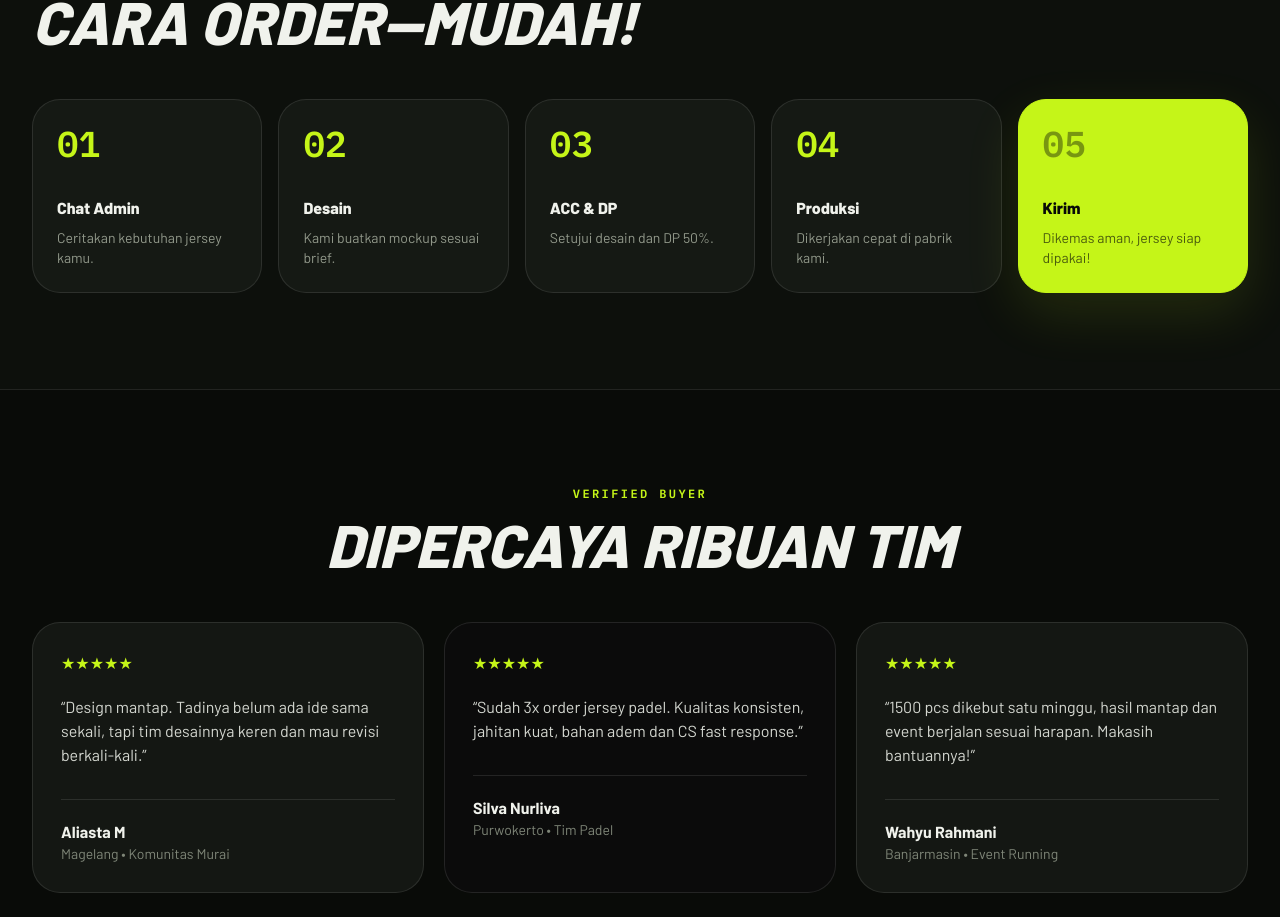
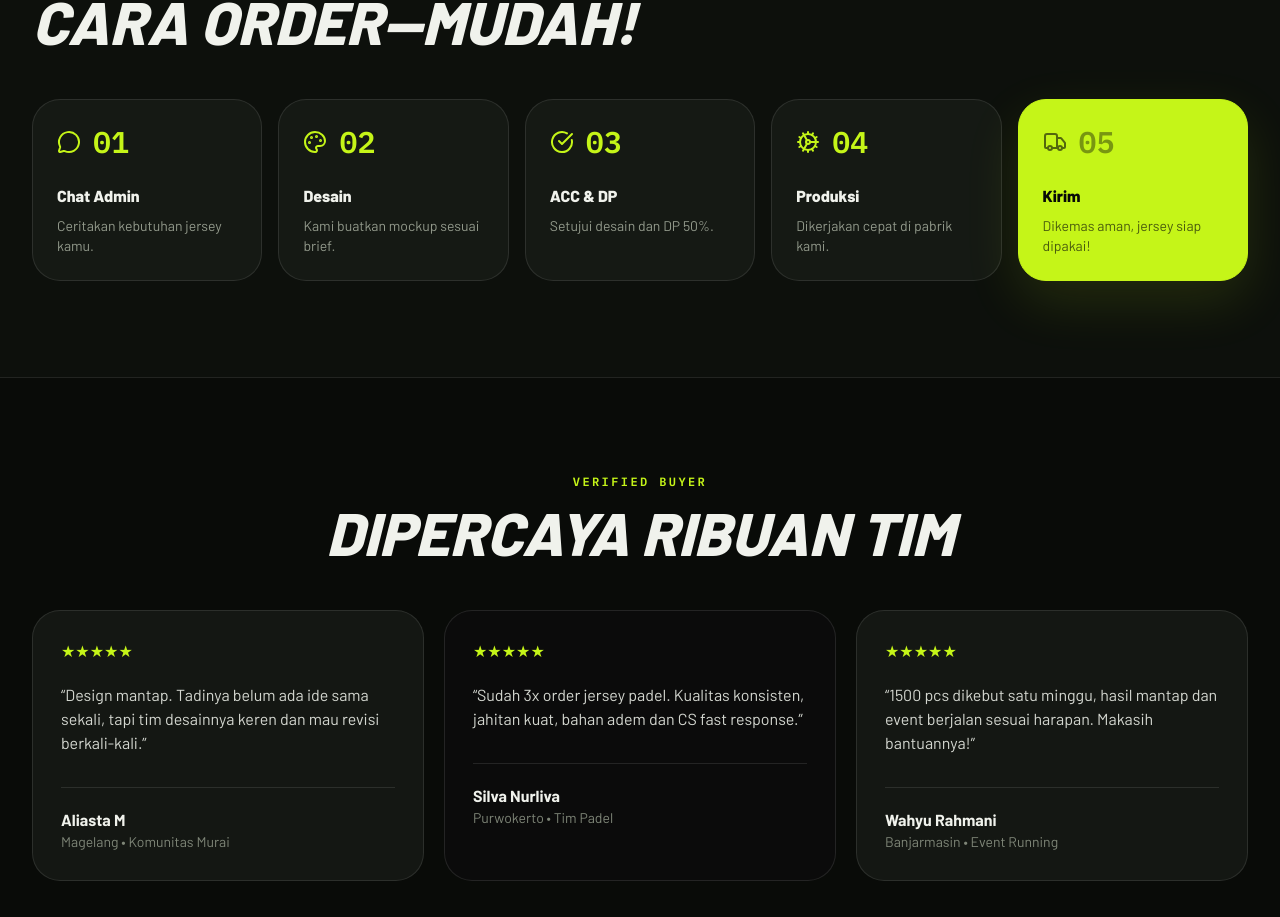
Before and after one commit to ersetdigital-sudo/tntsport, a Next.js app: page /katalog in a window 1280 px wide. Shown: the part 4640-5557 px from the top of the page. Built offline with nearby package versions, Linux system fonts and the light colour scheme; no server answers; the database is empty; a web font is replaced by a local one.

Commit message:
feat: add icons to Cara Order steps

```diff
--- a/app/katalog/page.tsx
+++ b/app/katalog/page.tsx
@@ -70,11 +70,11 @@ const INFO_CARDS = [
 ];
 
 const STEPS = [
-  { num: "01", title: "Chat Admin", desc: "Ceritakan kebutuhan jersey kamu." },
-  { num: "02", title: "Desain", desc: "Kami buatkan mockup sesuai brief." },
-  { num: "03", title: "ACC & DP", desc: "Setujui desain dan DP 50%." },
-  { num: "04", title: "Produksi", desc: "Dikerjakan cepat di pabrik kami." },
-  { num: "05", title: "Kirim", desc: "Dikemas aman, jersey siap dipakai!" },
+  { num: "01", title: "Chat Admin", desc: "Ceritakan kebutuhan jersey kamu.", icon: "MessageCircle" },
+  { num: "02", title: "Desain", desc: "Kami buatkan mockup sesuai brief.", icon: "Palette" },
+  { num: "03", title: "ACC & DP", desc: "Setujui desain dan DP 50%.", icon: "CheckCircle" },
+  { num: "04", title: "Produksi", desc: "Dikerjakan cepat di pabrik kami.", icon: "Cog" },
+  { num: "05", title: "Kirim", desc: "Dikemas aman, jersey siap dipakai!", icon: "Truck" },
 ];
 
 const TESTIMONIALS = [
@@ -296,10 +296,11 @@ function Hero() {
 /* ------------------------------------------------------------------ */
 
 // Lucide icon map for dynamic features
-import { Thermometer, Palette, Scissors, Clock, Cog, Droplets, Headphones, Sparkles } from "lucide-react";
+import { Thermometer, Palette, Scissors, Clock, Cog, Droplets, Headphones, Sparkles, MessageCircle, CheckCircle, Truck } from "lucide-react";
 
 const LUCIDE_ICON_MAP: Record<string, React.ComponentType<{ size?: number; className?: string }>> = {
   Thermometer, Palette, Scissors, Clock, Cog, Droplets, Headphones, Sparkles,
+  MessageCircle, CheckCircle, Truck,
 };
 
 function FeatureIcon({ iconName, fallbackSrc }: { iconName: string | null; fallbackSrc?: string }) {
@@ -561,11 +562,17 @@ function CaraOrder() {
                   : "border-white/10 bg-[#151914]"
               }`}
             >
-              <span className={`text-3xl font-black sm:text-4xl ${isLast ? "opacity-40" : "text-[#c5f518]"}`}
-                    style={{ fontFamily: "var(--font-mono)" }}>
-                {step.num}
-              </span>
-              <h3 className={`mt-4 font-black sm:mt-8 ${isLast ? "text-[#080a07]" : "text-[#f0f2ec]"}`}>{step.title}</h3>
+              <div className="flex items-center gap-3">
+                {(() => {
+                  const IconComponent = LUCIDE_ICON_MAP[step.icon];
+                  return IconComponent ? <IconComponent size={24} className={isLast ? "text-[#080a07] opacity-60" : "text-[#c5f518]"} /> : null;
+                })()}
+                <span className={`text-2xl font-black sm:text-3xl ${isLast ? "opacity-40" : "text-[#c5f518]"}`}
+                      style={{ fontFamily: "var(--font-mono)" }}>
+                  {step.num}
+                </span>
+              </div>
+              <h3 className={`mt-4 font-black sm:mt-6 ${isLast ? "text-[#080a07]" : "text-[#f0f2ec]"}`}>{step.title}</h3>
               <p className={`mt-1 text-xs sm:mt-2 sm:text-sm ${isLast ? "opacity-65" : "text-[#92998b]"}`}>
                 {step.desc}
               </p>
```
